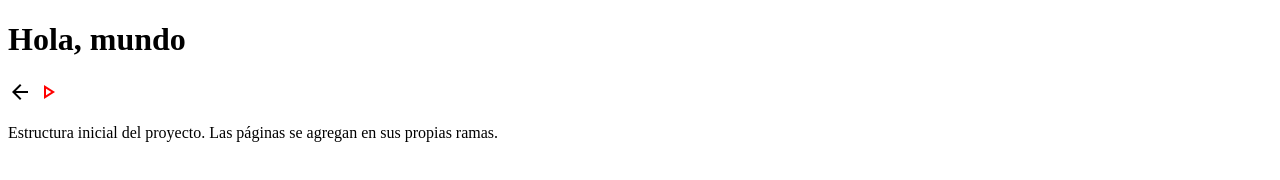
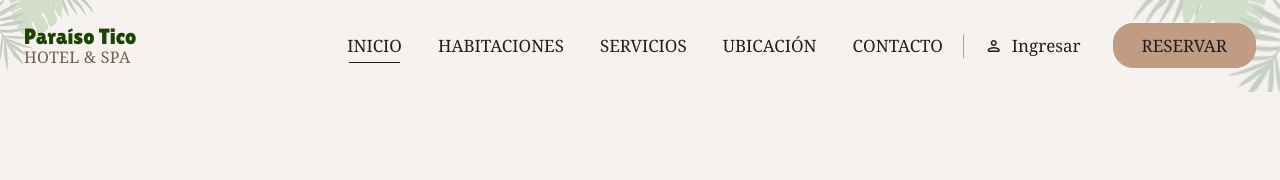
Before and after one commit to AshleyAvilaV/pagina_web_hotel, a plain HTML site: page index.html in a window 1280 px wide. Drawn offline with nearby package versions, Linux system fonts and the light colour scheme; a web font is replaced by a local one.

Commit message:
feat: header compartido según el diseño de Figma
- Variables de la guía de estilo (paleta, tipografías) en estilos.css.
- Navbar de Bootstrap con menú lateral (offcanvas) en móvil y tablet.
- El header vive en componentes/header.html y main.js lo carga con jQuery ($.load), marcando la página actual.
- Hojas decorativas del header en assets/img/hojas-decorativas.png.

```diff
--- /dev/null
+++ b/assets/css/estilos.css
@@ -0,0 +1,436 @@
+:root {
+   --colors-verde-bosque: #00493d;
+   --colors-verde-bosque-hover: #003d33;
+   --colors-verde-hoja: #1c4500;
+   --colors-salvia: #5d8a46;
+   --colors-salvia-oscuro: #4a7a36;
+   --colors-naranja-atardecer: #da6104;
+   --colors-naranja-boton: #c25603;
+   --colors-dorado: #d6a558;
+   --colors-dorado-oscuro: #a67a2e;
+   --colors-marron-tierra: #9b6e4d;
+   --colors-marron-texto: #7a5a40;
+   --colors-arena: #bf9c82;
+   --colors-arena-borde: #9e8370;
+   --colors-crema: #f6f2ef;
+   --colors-crema-clara: #f7fff2;
+   --colors-blanco: #ffffff;
+   --colors-tinta: #1f1f1f;
+   --colors-gris-calido: #8c847d;
+   --colors-gris-texto: #6e6760;
+   --colors-rojo-arcilla: #b5402f;
+   --colors-exito-fondo: #e8f0e3;
+
+   --fonts-titles: "Lilita One", system-ui, sans-serif;
+   --fonts-body: "Linden Hill", Georgia, serif;
+
+   --shadows-header: 0 2px 8px rgb(61 43 26 / 8%);
+   --radius-pill: 999px;
+   --radius-md: 12px;
+
+   --bs-body-font-family: var(--fonts-body);
+   --bs-body-font-size: 1.125rem;
+   --bs-body-color: var(--colors-tinta);
+   --bs-body-bg: var(--colors-crema);
+   --bs-link-color-rgb: 0, 73, 61;
+   --bs-link-hover-color-rgb: 0, 61, 51;
+}
+
+body {
+   background-color: var(--colors-crema);
+   color: var(--colors-tinta);
+}
+
+h1, h2, h3, h4, h5, h6 {
+   font-family: var(--fonts-titles);
+   font-weight: 400;
+}
+
+.material-symbols-rounded {
+   font-size: 1.375rem;
+   line-height: 1;
+   vertical-align: middle;
+   user-select: none;
+}
+
+a:focus-visible,
+button:focus-visible {
+   outline: 2px solid var(--colors-verde-bosque);
+   outline-offset: 2px;
+   box-shadow: none;
+}
+
+.siteHeader {
+   position: relative;
+   min-height: 64px;
+   overflow: hidden;
+   background-color: var(--colors-crema);
+   box-shadow: var(--shadows-header);
+}
+
+.siteHeader::before,
+.siteHeader::after {
+   content: "";
+   position: absolute;
+   top: 0;
+   width: 63px;
+   height: 50px;
+   background: url("../img/hojas-decorativas.png") no-repeat left top / contain;
+   mix-blend-mode: multiply;
+   pointer-events: none;
+}
+
+.siteHeader::before {
+   left: 0;
+}
+
+.siteHeader::after {
+   right: 0;
+   width: 99px;
+   height: 78px;
+   transform: scaleX(-1);
+}
+
+.siteHeader .navbar {
+   position: relative;
+   z-index: 1;
+   padding-block: 0.625rem;
+}
+
+.brand {
+   display: flex;
+   flex-direction: column;
+   line-height: 1.1;
+   text-decoration: none;
+}
+
+.brandName {
+   font-family: var(--fonts-titles);
+   font-size: 1.25rem;
+   color: var(--colors-verde-hoja);
+}
+
+.brandSubtitle {
+   font-size: 0.6875rem;
+   letter-spacing: 0.14em;
+   color: var(--colors-marron-texto);
+}
+
+.iconButton {
+   display: inline-flex;
+   align-items: center;
+   justify-content: center;
+   width: 44px;
+   height: 44px;
+   padding: 0;
+   border: 1px solid var(--colors-arena);
+   border-radius: var(--radius-pill);
+   background-color: var(--colors-blanco);
+   color: var(--colors-verde-bosque);
+   text-decoration: none;
+   transition: background-color 0.2s ease;
+}
+
+.iconButton:hover {
+   background-color: var(--colors-exito-fondo);
+   color: var(--colors-verde-bosque);
+}
+
+.iconButtonBook {
+   background-color: var(--colors-arena);
+   color: var(--colors-tinta);
+}
+
+.iconButtonBook:hover {
+   background-color: var(--colors-arena-borde);
+   color: var(--colors-tinta);
+}
+
+.siteHeader .offcanvas {
+   --bs-offcanvas-width: 320px;
+   --bs-offcanvas-bg: var(--colors-crema);
+   --bs-offcanvas-padding-x: 1.5rem;
+   --bs-offcanvas-padding-y: 1.5rem;
+}
+
+.siteHeader .offcanvas-header .brandName {
+   font-size: 1.375rem;
+}
+
+.siteHeader .offcanvas-header .brandSubtitle {
+   font-size: 0.75rem;
+}
+
+.mainMenu .nav-link {
+   display: flex;
+   align-items: center;
+   justify-content: space-between;
+   padding: 0.9rem 0.75rem;
+   border-radius: var(--radius-md);
+   font-family: var(--fonts-titles);
+   font-size: 1.375rem;
+   color: var(--colors-tinta);
+}
+
+.mainMenu .nav-item + .nav-item {
+   border-top: 1px solid rgb(191 156 130 / 50%);
+}
+
+.mainMenu .nav-link:hover {
+   color: var(--colors-verde-bosque);
+}
+
+.mainMenu .nav-link.active {
+   background-color: var(--colors-exito-fondo);
+   color: var(--colors-verde-bosque);
+}
+
+.mainMenu .nav-link .material-symbols-rounded {
+   color: var(--colors-marron-texto);
+}
+
+.headerActions {
+   display: flex;
+   flex-direction: column;
+   gap: 0.75rem;
+   margin-top: 1.5rem;
+   padding-top: 1.75rem;
+   border-top: 1px solid var(--colors-arena);
+}
+
+.loginButton,
+.bookButton {
+   display: inline-flex;
+   align-items: center;
+   justify-content: center;
+   gap: 0.5rem;
+   min-height: 54px;
+   border-radius: var(--radius-pill);
+   font-family: var(--fonts-titles);
+   font-size: 1.125rem;
+   text-decoration: none;
+   transition: background-color 0.2s ease, color 0.2s ease;
+}
+
+.loginButton {
+   border: 1px solid var(--colors-verde-bosque);
+   color: var(--colors-verde-bosque);
+}
+
+.loginButton:hover {
+   background-color: var(--colors-verde-bosque);
+   color: var(--colors-blanco);
+}
+
+.bookButton {
+   border: 1px solid var(--colors-naranja-boton);
+   background-color: var(--colors-naranja-boton);
+   color: var(--colors-blanco);
+}
+
+.bookButton:hover {
+   background-color: var(--colors-naranja-atardecer);
+   color: var(--colors-blanco);
+}
+
+.loginButton .material-symbols-rounded,
+.bookButton .material-symbols-rounded {
+   font-size: 1.25rem;
+}
+
+.headerContact {
+   margin-top: 2.25rem;
+   font-size: 0.9375rem;
+   color: var(--colors-gris-texto);
+}
+
+.headerContact p {
+   display: flex;
+   align-items: center;
+   gap: 0.5rem;
+   margin-bottom: 0.625rem;
+}
+
+.headerContact a {
+   color: inherit;
+   text-decoration: none;
+}
+
+.headerContact .material-symbols-rounded {
+   font-size: 1.125rem;
+   color: var(--colors-marron-texto);
+}
+
+.socialLinks {
+   display: flex;
+   gap: 0.75rem;
+   margin-top: 1.5rem;
+}
+
+.socialLinks a {
+   display: inline-flex;
+   align-items: center;
+   justify-content: center;
+   width: 44px;
+   height: 44px;
+   border-radius: var(--radius-pill);
+   background-color: var(--colors-verde-bosque);
+   color: var(--colors-blanco);
+   transition: background-color 0.2s ease;
+}
+
+.socialLinks a:hover {
+   background-color: var(--colors-verde-bosque-hover);
+}
+
+.socialLinks svg {
+   width: 20px;
+   height: 20px;
+}
+
+@media (min-width: 768px) {
+   .siteHeader {
+      min-height: 72px;
+   }
+
+   .siteHeader .navbar {
+      padding-block: 0.875rem;
+   }
+
+   .brandName {
+      font-size: 1.375rem;
+   }
+
+   .brandSubtitle {
+      font-size: 0.75rem;
+   }
+
+   .siteHeader::before {
+      width: 73px;
+      height: 58px;
+   }
+
+   .siteHeader::after {
+      width: 115px;
+      height: 91px;
+   }
+}
+
+@media (min-width: 992px) {
+   .siteHeader {
+      min-height: 92px;
+      box-shadow: none;
+   }
+
+   .siteHeader .navbar {
+      padding-block: 1.25rem;
+   }
+
+   .siteHeader::before {
+      width: 94px;
+      height: 74px;
+   }
+
+   .siteHeader::after {
+      width: 147px;
+      height: 117px;
+   }
+
+   .brandSubtitle {
+      font-size: 1rem;
+      letter-spacing: 0.02em;
+   }
+
+   .siteHeader .offcanvas-body {
+      align-items: center;
+   }
+
+   .mainMenu {
+      gap: 0.25rem;
+   }
+
+   .mainMenu .nav-item + .nav-item {
+      border-top: 0;
+   }
+
+   .mainMenu .nav-link {
+      position: relative;
+      padding: 0.5rem 0.625rem;
+      font-family: var(--fonts-body);
+      font-size: 1.0625rem;
+      text-transform: uppercase;
+   }
+
+   .mainMenu .nav-link.active {
+      background-color: transparent;
+      color: var(--colors-tinta);
+   }
+
+   .mainMenu .nav-link.active::after {
+      content: "";
+      position: absolute;
+      right: 0.625rem;
+      bottom: 0.2rem;
+      left: 0.625rem;
+      height: 1px;
+      background-color: var(--colors-tinta);
+   }
+
+   .headerActions {
+      flex-direction: row;
+      align-items: center;
+      gap: 1.5rem;
+      margin: 0 0 0 0.75rem;
+      padding: 0;
+      border-top: 0;
+   }
+
+   .loginButton {
+      min-height: auto;
+      border: 0;
+      font-family: var(--fonts-body);
+      font-size: 1.0625rem;
+      color: var(--colors-tinta);
+   }
+
+   .loginButton:hover {
+      background-color: transparent;
+      color: var(--colors-verde-bosque);
+   }
+
+   .loginButton::before {
+      content: "";
+      width: 1px;
+      height: 24px;
+      margin-right: 0.75rem;
+      background-color: var(--colors-arena);
+   }
+
+   .bookButton {
+      min-height: 45px;
+      padding-inline: 1.75rem;
+      border-color: var(--colors-arena);
+      border-radius: 20px;
+      background-color: var(--colors-arena);
+      font-family: var(--fonts-body);
+      font-size: 1.0625rem;
+      text-transform: uppercase;
+      color: var(--colors-tinta);
+   }
+
+   .bookButton:hover {
+      border-color: var(--colors-arena-borde);
+      background-color: var(--colors-arena-borde);
+      color: var(--colors-tinta);
+   }
+}
+
+@media (min-width: 1200px) {
+   .mainMenu {
+      gap: 1.25rem;
+   }
+
+   .headerActions {
+      gap: 2rem;
+   }
+}
--- /dev/null
+++ b/assets/js/main.js
@@ -0,0 +1,35 @@
+const COMPONENT_SELECTOR = "[data-component]";
+const DEFAULT_PAGE = "index.html";
+const CURRENT_PAGE_LINKS = ".nav-link, .bookButton";
+
+$(function () {
+   const currentPage = getCurrentPage();
+
+   $(COMPONENT_SELECTOR).each(function () {
+      loadComponent({ container: $(this), currentPage });
+   });
+});
+
+const getCurrentPage = () => {
+   return window.location.pathname.split("/").pop() || DEFAULT_PAGE;
+};
+
+const loadComponent = ({ container, currentPage }) => {
+   const componentPath = container.data("component");
+
+   container.load(componentPath, (response, status) => {
+      if (status === "error") {
+         console.error("No se pudo cargar el componente: " + componentPath);
+         return;
+      }
+
+      markCurrentPage({ container, currentPage });
+   });
+};
+
+const markCurrentPage = ({ container, currentPage }) => {
+   const currentLinks = container.find(CURRENT_PAGE_LINKS).filter('[href="' + currentPage + '"]');
+
+   currentLinks.attr("aria-current", "page");
+   currentLinks.filter(".nav-link").addClass("active");
+};
--- /dev/null
+++ b/componentes/header.html
@@ -0,0 +1,73 @@
+<nav class="navbar navbar-expand-lg">
+   <div class="container-fluid px-3 px-md-4">
+      <!-- Main logo -->
+      <div class="d-flex align-items-center gap-2 gap-lg-4">
+         <a class="navbar-brand brand" href="index.html">
+            <span class="brandName">Paraíso Tico</span>
+            <span class="brandSubtitle">HOTEL &amp; SPA</span>
+         </a>
+      </div>
+      <!-- Menu de navegación mobile -->
+      <div class="d-flex gap-2 d-lg-none">
+         <a class="iconButton iconButtonBook" href="reserva.html">
+            <span class="material-symbols-rounded">event</span>
+         </a>
+         <button class="iconButton" type="button">
+            <span class="material-symbols-rounded">menu</span>
+         </button>
+      </div>
+      <!-- Navegacion paginas -->
+      <div class="offcanvas offcanvas-end" tabindex="-1" id="mainMenuOffcanvas">
+         <div class="offcanvas-body">
+            <ul class="navbar-nav mainMenu ms-lg-auto">
+               <li class="nav-item">
+                  <a class="nav-link" href="index.html">
+                     Inicio <span class="material-symbols-rounded d-lg-none">chevron_right</span>
+                  </a>
+               </li>
+               <li class="nav-item">
+                  <a class="nav-link" href="habitaciones.html">
+                     Habitaciones <span class="material-symbols-rounded d-lg-none">chevron_right</span>
+                  </a>
+               </li>
+               <li class="nav-item">
+                  <a class="nav-link" href="servicios.html">
+                     Servicios <span class="material-symbols-rounded d-lg-none">chevron_right</span>
+                  </a>
+               </li>
+               <li class="nav-item">
+                  <a class="nav-link" href="ubicacion.html">
+                     Ubicación <span class="material-symbols-rounded d-lg-none">chevron_right</span>
+                  </a>
+               </li>
+               <li class="nav-item">
+                  <a class="nav-link" href="#contacto">
+                     Contacto <span class="material-symbols-rounded d-lg-none">chevron_right</span>
+                  </a>
+               </li>
+            </ul>
+
+            <!-- Botones de accion -->
+            <div class="headerActions">
+               <a class="loginButton" href="login.html">
+                  <span class="material-symbols-rounded">person</span> Ingresar
+               </a>
+               <a class="bookButton" href="reserva.html">
+                  <span>Reservar<span class="d-lg-none"> ahora</span></span>
+                  <span class="material-symbols-rounded d-lg-none">arrow_forward</span>
+               </a>
+            </div>
+            <div class="headerContact d-lg-none">
+               <div>
+                  <span class="material-symbols-rounded">call</span>
+                  <a href="tel:+50623894823">+506 4564-45654</a>
+               </div>
+               <div>
+                  <span class="material-symbols-rounded">schedule</span>
+                  Recepción 24/7
+               </div>
+            </div>
+         </div>
+      </div>
+   </div>
+</nav>
--- a/index.html
+++ b/index.html
@@ -2,30 +2,24 @@
 <html lang="es">
 
 <head>
-  <meta charset="UTF-8">
-  <meta name="viewport" content="width=device-width, initial-scale=1.0">
-  <title>Hotel — Inicio</title>
-  <!-- Google Fonts: tipografías provisionales hasta definir la identidad visual (#12) -->
-  <link rel="preconnect" href="https://fonts.googleapis.com">
-  <link rel="preconnect" href="https://fonts.gstatic.com" crossorigin>
-  <link rel="stylesheet"
-    href="https://fonts.googleapis.com/css2?family=Playfair+Display:wght@400;700&family=Lato:wght@400;700&display=swap">
-  <!-- Íconos: Google Material Symbols -->
-  <link rel="stylesheet"
-    href="https://fonts.googleapis.com/css2?family=Material+Symbols+Outlined:opsz,wght,FILL,GRAD@20..48,100..700,0..1,-50..200&display=block">
+   <meta charset="UTF-8">
+   <meta name="viewport" content="width=device-width, initial-scale=1.0">
+   <title>Inicio — Hotel Paraíso Tico</title>
+   <link rel="preconnect" href="https://fonts.googleapis.com">
+   <link rel="preconnect" href="https://fonts.gstatic.com" crossorigin>
+   <link rel="stylesheet" href="https://fonts.googleapis.com/css2?family=Lilita+One&family=Linden+Hill&display=swap">
+   <link rel="stylesheet" href="https://fonts.googleapis.com/css2?family=Material+Symbols+Rounded:opsz,wght,FILL,GRAD@20..48,100..700,0..1,-50..200&display=block">
+   <link rel="stylesheet" href="assets/vendor/bootstrap/css/bootstrap.min.css">
+   <link rel="stylesheet" href="assets/css/estilos.css">
+   <link rel="stylesheet" href="assets/css/inicio.css">
 </head>
 
 <body>
-  <main>
-    <h1>Hola, mundo</h1>
-    <span class="material-symbols-outlined">
-      arrow_back
-    </span>
-    <span class="material-symbols-outlined" style="color: red;">
-      play_arrow
-    </span>
-    <p>Estructura inicial del proyecto. Las páginas se agregan en sus propias ramas.</p>
-  </main>
+   <header class="siteHeader" data-component="componentes/header.html"></header>
+
+   <script src="assets/vendor/jquery/jquery.min.js"></script>
+   <script src="assets/vendor/bootstrap/js/bootstrap.bundle.min.js"></script>
+   <script src="assets/js/main.js"></script>
 </body>
 
 </html>
```
Also changed, not shown: assets/css/inicio.css (added), assets/img/hojas-decorativas.png (added).
